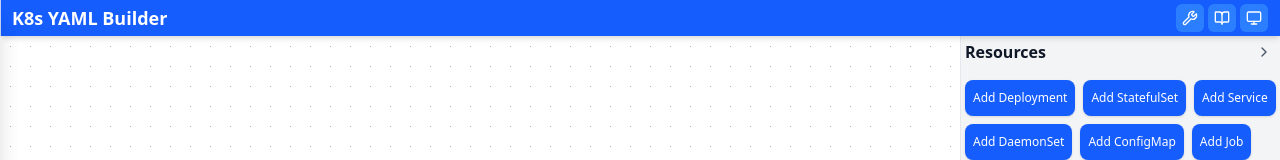
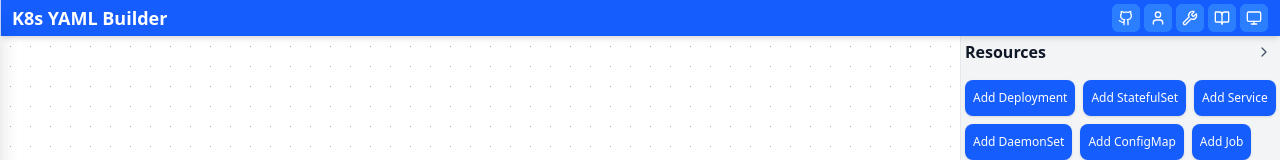
Before and after one commit to codingdud/kubernetes-yaml-builder, a React (Vite) app: page / in a window 1280 px wide. Shown: the top 160 px of the page. Built offline with nearby package versions, Linux system fonts and the light colour scheme.

Commit message:
add github and profile link

```diff
--- a/src/components/ui/Header.tsx
+++ b/src/components/ui/Header.tsx
@@ -1,5 +1,5 @@
 import React, { useState, useEffect } from "react";
-import { Sun, Moon, Monitor, Wrench, BookOpen } from "lucide-react";
+import { Sun, Moon, Monitor, Wrench, BookOpen, Github, User } from "lucide-react";
 import DocsModal from "./DocsModal";
 import ToolsModal from "./ToolsModal";
 
@@ -59,6 +59,26 @@ const Header: React.FC = () => {
 
       {/* Right: Actions */}
       <div className="flex items-center gap-1">
+        <a
+          href="https://github.com/codingdud/kubernetes-yaml-builder"
+          target="_blank"
+          rel="noopener noreferrer"
+          className="p-1.5 rounded-md bg-blue-500 dark:bg-gray-700 hover:bg-blue-400 dark:hover:bg-gray-600 transition-colors"
+          title="GitHub Repository"
+        >
+          <Github className="h-4 w-4" />
+        </a>
+
+        <a
+          href="https://codingdud.github.io/portfolio/"
+          target="_blank"
+          rel="noopener noreferrer"
+          className="p-1.5 rounded-md bg-blue-500 dark:bg-gray-700 hover:bg-blue-400 dark:hover:bg-gray-600 transition-colors"
+          title="Developer Profile"
+        >
+          <User className="h-4 w-4" />
+        </a>
+
         <button
           onClick={() => setIsToolsOpen(true)}
           className="p-1.5 rounded-md bg-blue-500 dark:bg-gray-700 hover:bg-blue-400 dark:hover:bg-gray-600 transition-colors"
```
